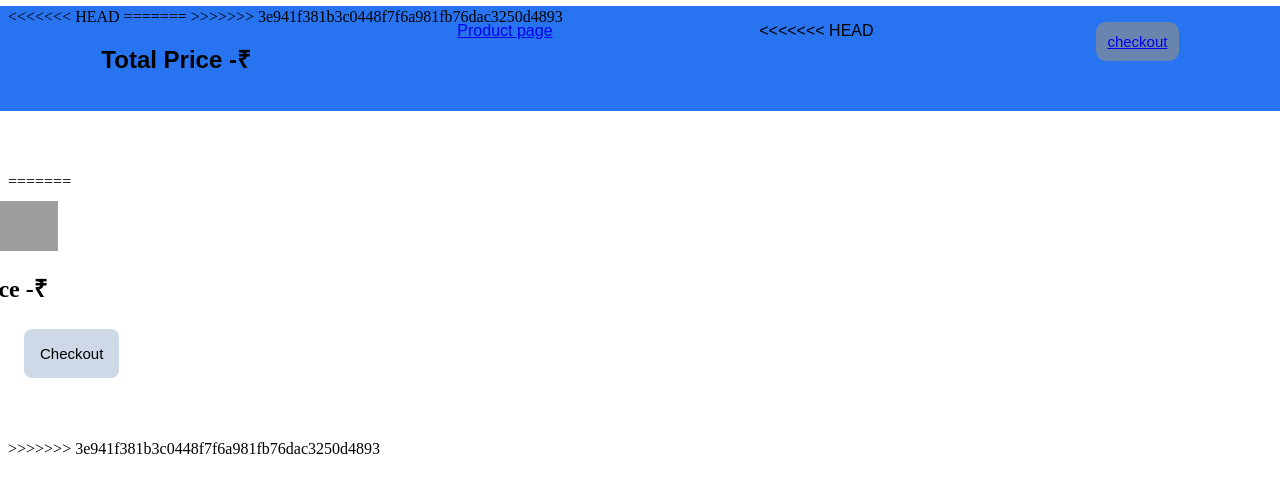
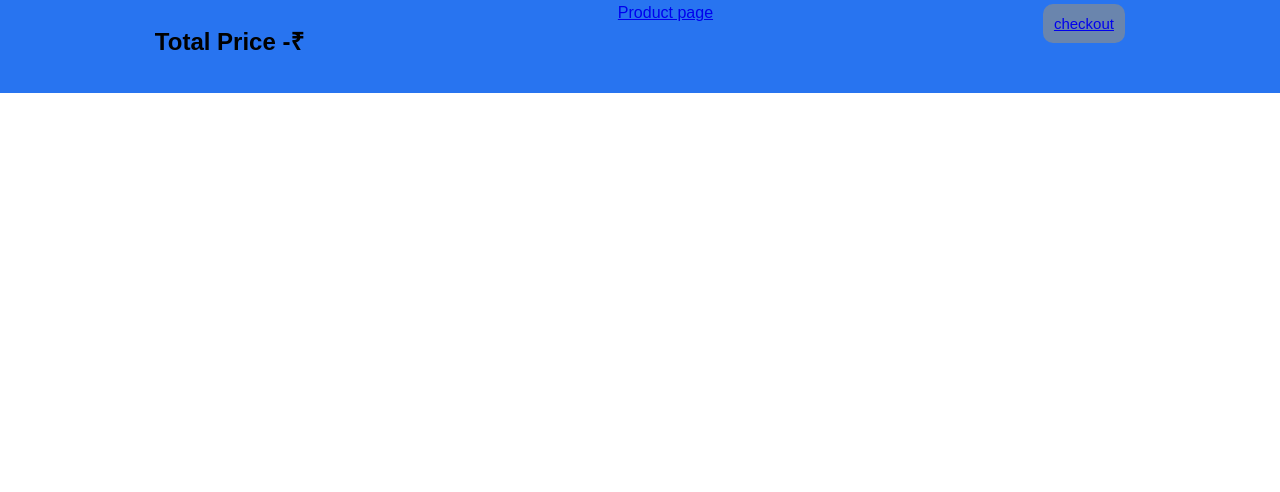
Before and after one commit to YAKSHITH027/illustrious-feeling-7979, a website: page CartPage/cart.html in a window 1280 px wide. Drawn offline with Linux system fonts and the light colour scheme; grey boxes are pictures that could not be loaded.

Commit message:
some modification

```diff
--- a/CartPage/cart.html
+++ b/CartPage/cart.html
@@ -5,17 +5,10 @@
     <meta http-equiv="X-UA-Compatible" content="IE=edge" />
     <meta name="viewport" content="width=device-width, initial-scale=1.0" />
     <title>Document</title>
-<<<<<<< HEAD
+
     <link rel="stylesheet" href="cart.css" />
   </head>
   <body>
-=======
-    <link rel="stylesheet" href="cart.css">
-</head>
-<body>
-
-
->>>>>>> 3e941f381b3c0448f7f6a981fb76dac3250d4893
     <div id="cartDetails_div">
       <div>
         <h2>Total Price -₹ <span id="totalPrice_span"></span></h2>
@@ -24,35 +17,11 @@
         <a href="../ProductsPage/products.html"> Product page</a>
       </div>
 
-<<<<<<< HEAD
       <div>
         <button><a href="../PaymentPage/address.html">checkout</a></button>
       </div>
     </div>
     <div id="cartProducts_div"></div>
   </body>
-=======
-        <div id="logo">
-            <img id="logoImg" src="https://i.ibb.co/bNXNYLL/Shopify-removebg-preview-use.png" alt="logo">
-        </div>
-
-        <div>
-            <h2 id="totalTag">Total Price -₹ <span id="totalPrice_span"></span></h2>
-        </div>
-
-        <div>
-            <button id="addressPage_button">
-                Checkout
-            </button>
-        </div>
-
-    </div>
-    <div id="cartProducts_div">
-
-    </div>
-
-
-</body>
->>>>>>> 3e941f381b3c0448f7f6a981fb76dac3250d4893
 </html>
 <script src="cart.js"></script>
```
